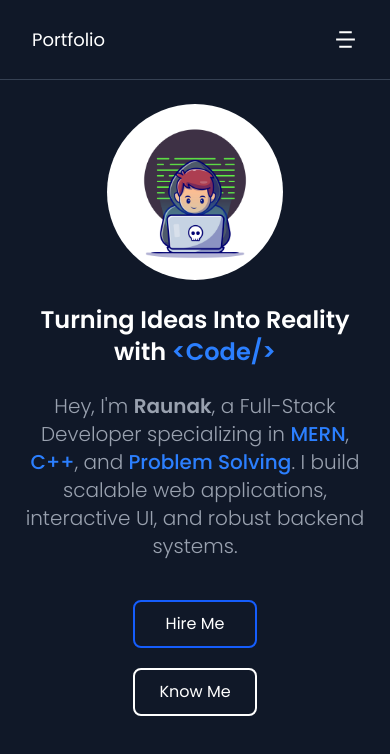
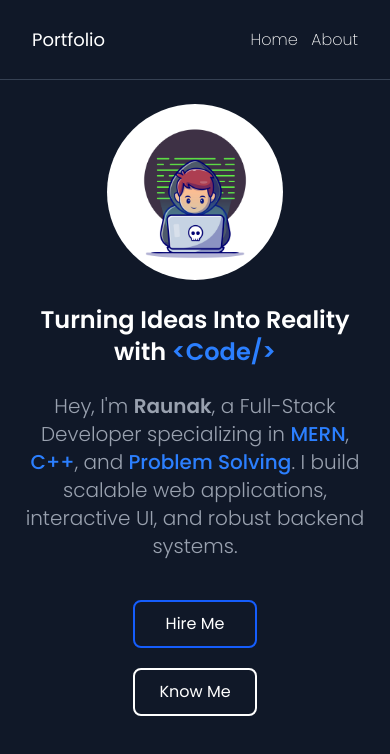
Before and after one commit to CtrlAltWin/New-Portfolio, a React (Vite) app: page / in a window 390 px wide. Shown: the top 754 px of the page. Built offline with nearby package versions, Linux system fonts and the light colour scheme.

Commit message:
removed menu button

```diff
--- a/src/components/Header.jsx
+++ b/src/components/Header.jsx
@@ -4,42 +4,21 @@ const Header = () => {
   return (
     <div className="h-20 text-white flex justify-between items-center px-8 border-b border-gray-700">
       <Link className="text-lg sm:text-[2.8vmin]">Portfolio</Link>
-      <div className="flex gap-[4vw] text-[2.4vmin] items-center font-extralight">
+      <div className="flex gap-[3.5vw] sm:text-[2.7vmin] items-center font-extralight">
         <Link
           to={"/"}
-          className="hidden sm:block hover:text-white ease-in duration-200"
+          className="hover:text-white ease-in duration-200"
         >
           Home
         </Link>
         <Link
           to={"/about"}
-          className="hidden sm:block hover:text-white ease-in duration-200"
+          className="hover:text-white ease-in duration-200"
         >
           About
         </Link>
 
-        <details className="sm:hidden z-10 cursor-pointer">
-          <summary className="list-none">
-            <svg
-              xmlns="http://www.w3.org/2000/svg"
-              viewBox="0 0 24 24"
-              fill="currentColor"
-              width={25}
-            >
-              <path d="M18 18V20H6V18H18ZM21 11V13H3V11H21ZM18 4V6H6V4H18Z"></path>
-            </svg>
-          </summary>
-          <div className="absolute right-1 text-white font-thin bg-gray-800 z-10 text-[3.5vmin] rounded mt-2">
-            <ul className="">
-              <li className="hover:bg-gray-700 duration-200 ease-in-out py-2 px-4 border-b border-gray-500">
-                <Link to={"/"}>Home</Link>
-              </li>
-              <li className="hover:bg-gray-700 duration-200 ease-in-out mt-2 py-2 px-4 border-b border-gray-500">
-                <Link to={"/about"}>About</Link>
-              </li>
-            </ul>
-          </div>
-        </details>
+
       </div>
     </div>
   );
```
